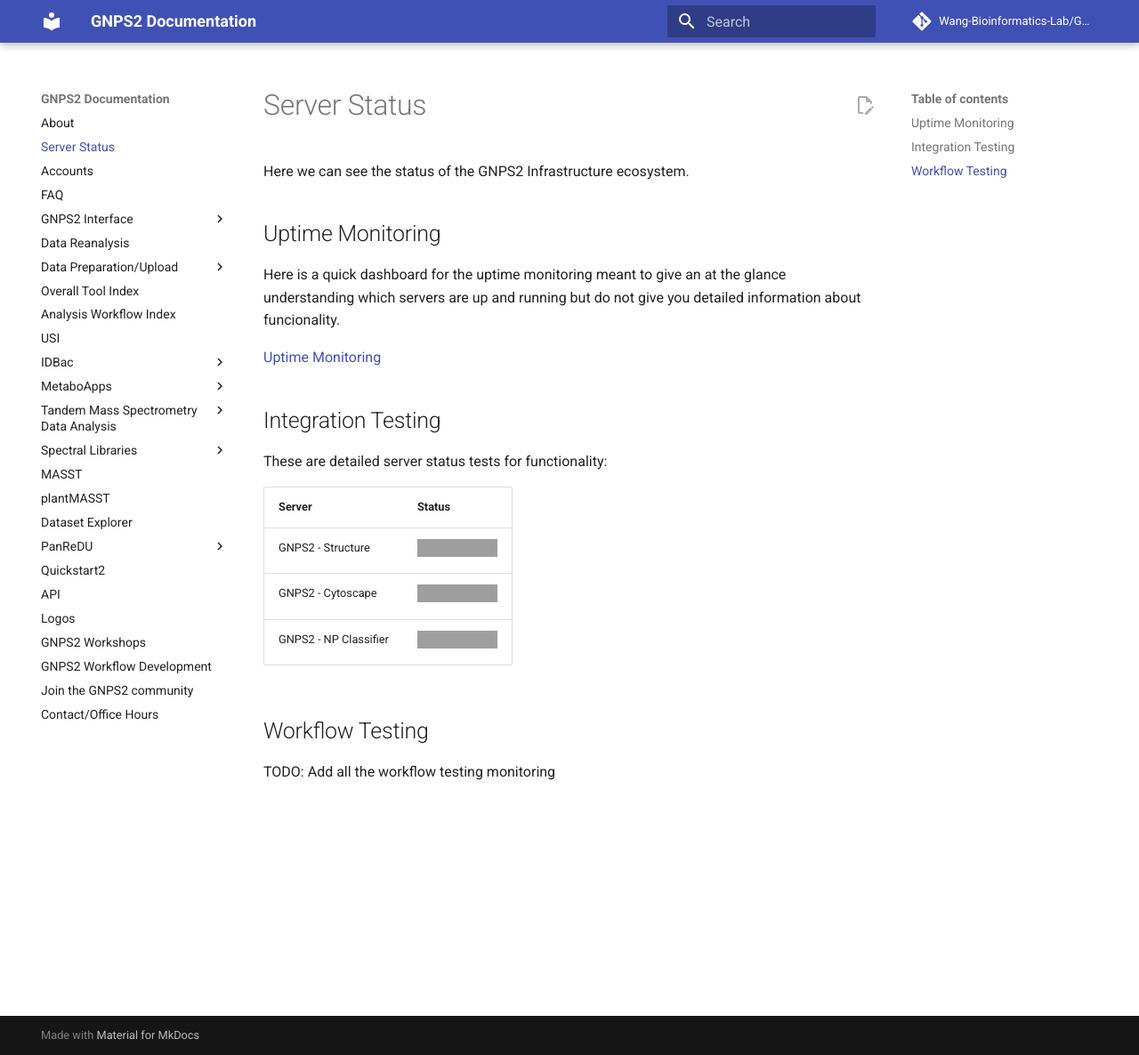
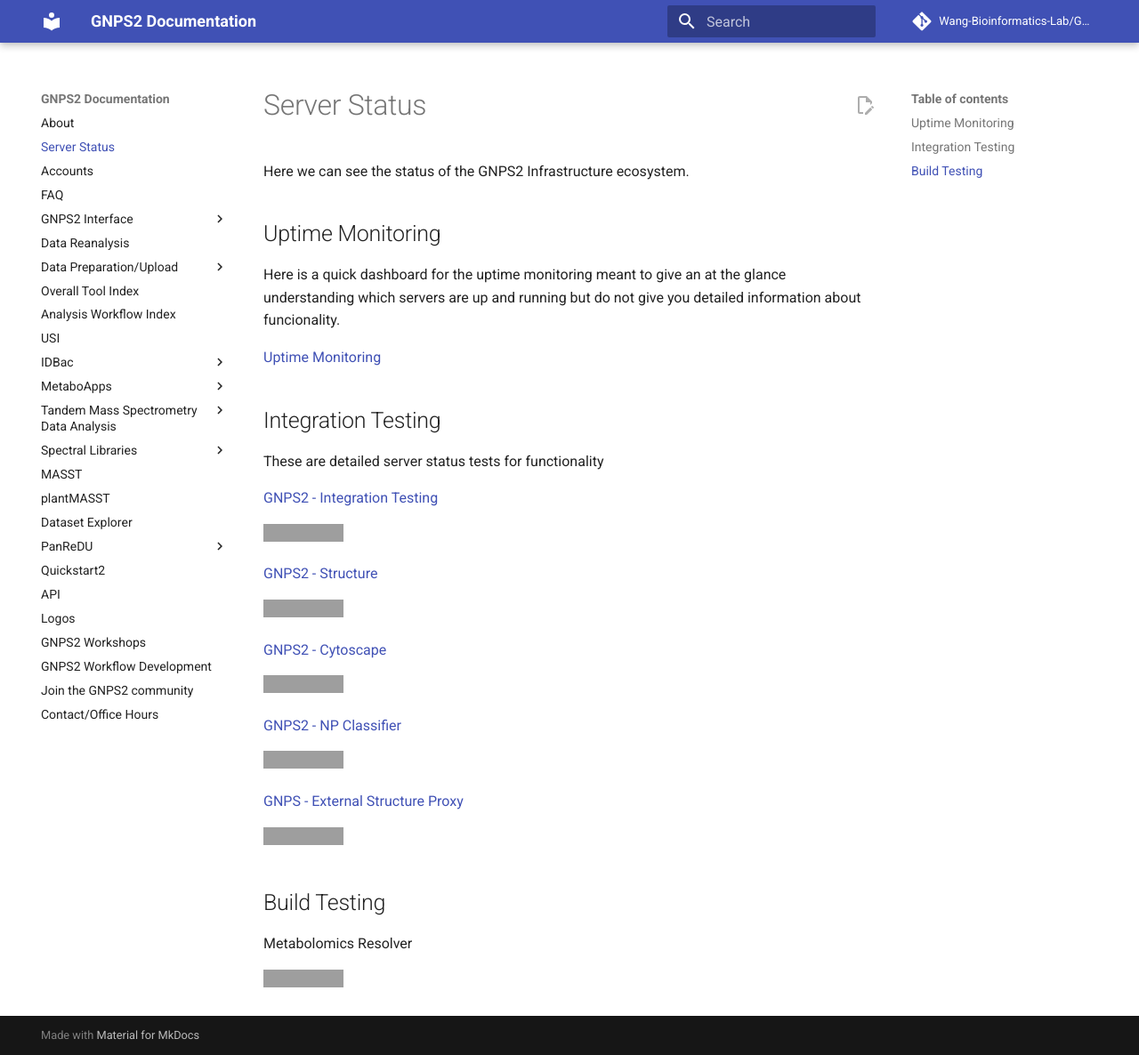
Before and after one commit to Wang-Bioinformatics-Lab/GNPS2_Documentation, an MkDocs documentation site: the page built from docs/status.md, in a window 1280 px wide and 1186 px high. Shown: the whole window at 89% size. Built offline with MkDocs 1.6.1 and Material for MkDocs 9.7.7, drawn with Linux system fonts in a browser that asks for light colours; comment, search, counter and statistics services are not loaded; grey boxes are pictures that could not be loaded.

Commit message:
adding linkout status

```diff
--- a/docs/status.md
+++ b/docs/status.md
@@ -9,14 +9,40 @@
 
 ## Integration Testing
 
-These are detailed server status tests for functionality:
+These are detailed server status tests for functionality
 
-| Server  | Status |
-|---|---|
-| GNPS2 - Structure | ![production-integration](https://github.com/mwang87/ChemicalStructureWebService/workflows/production-integration/badge.svg) |
-| GNPS2 - Cytoscape | ![production-integration](https://github.com/mwang87/GNPS_CytoscapeFormatting/workflows/production-integration/badge.svg) |
-| GNPS2 - NP Classifier | ![production-integration](https://github.com/mwang87/NP-Classifier/workflows/production-integration/badge.svg) |
+[GNPS2 - Integration Testing](https://github.com/Wang-Bioinformatics-Lab/GNPS2_IntegrationTesting)
 
-## Workflow Testing
+[![test-api](https://github.com/Wang-Bioinformatics-Lab/GNPS2_IntegrationTesting/actions/workflows/test_api.yml/badge.svg)](https://github.com/Wang-Bioinformatics-Lab/GNPS2_IntegrationTesting/actions/workflows/test_api.yml)
 
-TODO: Add all the workflow testing monitoring
+
+
+
+[GNPS2 - Structure](https://github.com/mwang87/ChemicalStructureWebService)
+
+[![production-integration](https://github.com/mwang87/ChemicalStructureWebService/workflows/production-integration/badge.svg)](https://github.com/mwang87/ChemicalStructureWebService/actions/workflows/production-integration.yml)
+
+
+
+
+[GNPS2 - Cytoscape](https://github.com/mwang87/GNPS_CytoscapeFormatting)
+
+[![production-integration](https://github.com/mwang87/GNPS_CytoscapeFormatting/workflows/production-integration/badge.svg)](https://github.com/mwang87/GNPS_CytoscapeFormatting/actions/workflows/production-integration.yml)
+
+
+
+
+[GNPS2 - NP Classifier](https://github.com/mwang87/NP-Classifier)
+
+[![production-integration](https://github.com/mwang87/NP-Classifier/workflows/production-integration/badge.svg)](https://github.com/mwang87/NP-Classifier/actions/workflows/production-integration.yml)
+
+
+[GNPS - External Structure Proxy](https://github.com/Wang-Bioinformatics-Lab/GNPS_ExternalStructureProxy)
+
+[![production-integration](https://github.com/Wang-Bioinformatics-Lab/GNPS_ExternalStructureProxy/actions/workflows/productionintegration.yml/badge.svg)](https://github.com/Wang-Bioinformatics-Lab/GNPS_ExternalStructureProxy/actions/workflows/productionintegration.yml)
+
+## Build Testing
+
+Metabolomics Resolver
+
+[![Docker Build Test](https://github.com/mwang87/MetabolomicsSpectrumResolver/actions/workflows/build.yml/badge.svg)](https://github.com/mwang87/MetabolomicsSpectrumResolver/actions/workflows/build.yml)
```
